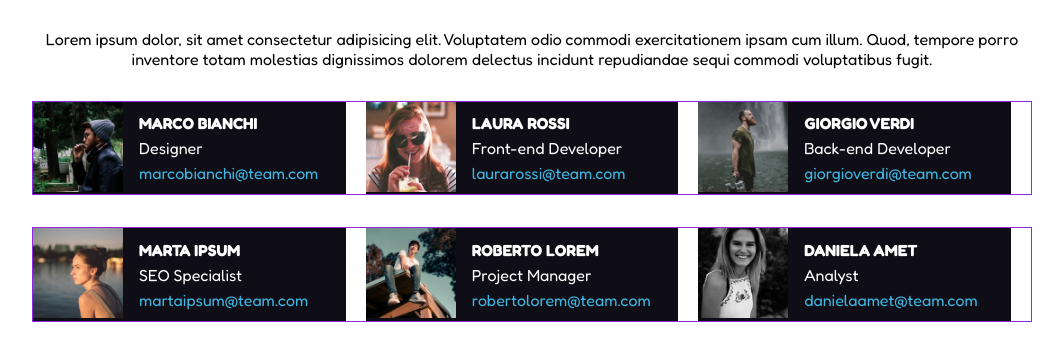
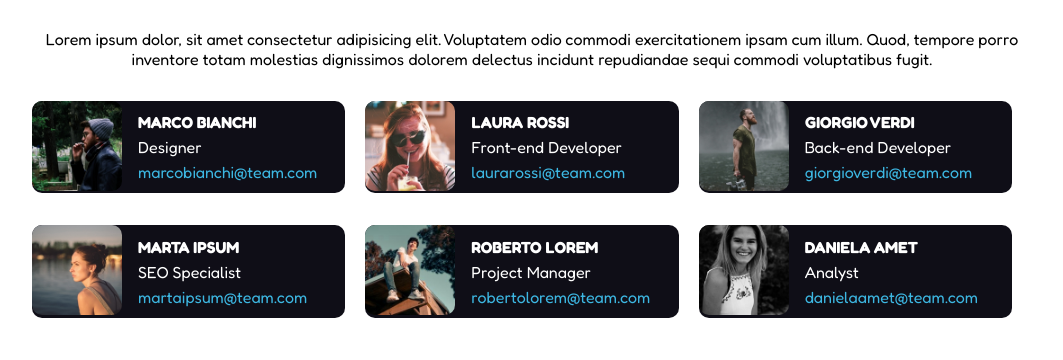
Before and after one commit to nespolisimmaco/html-css-float-cards, a plain HTML site: page index.html in a window 1280 px wide. Shown: the part 74-434 px from the top of the page, without its empty margins (108-1171 px from the left). Drawn offline with Linux system fonts and the light colour scheme.

Commit message:
Add: Main and Project completed

```diff
--- a/css/style.css
+++ b/css/style.css
@@ -19,12 +19,13 @@ body {
     clear: both;
 }
 
-/* Style */
+/* STYLE */
 .card img {
     width: 90px;
     float: left;
     margin-right: 1rem;
     max-width: 100%;
+    border-radius: 10px;
 }
 
 a {
@@ -57,7 +58,6 @@ p {
 
 /* Cards section */
 .row{
-    border: 1px solid blueviolet;
     margin-bottom: 2rem;
 }
 
@@ -70,4 +70,5 @@ p {
 .card {
     background-color: #0f0e17;
     color: white;
+    border-radius: 10px;
 }
```
